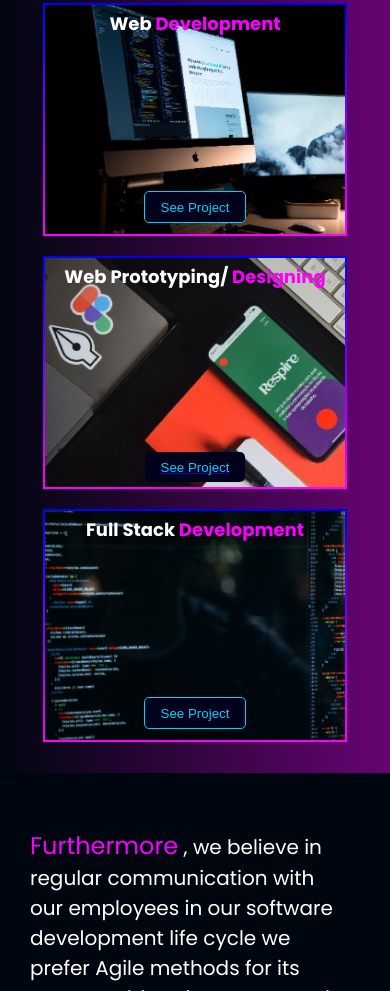
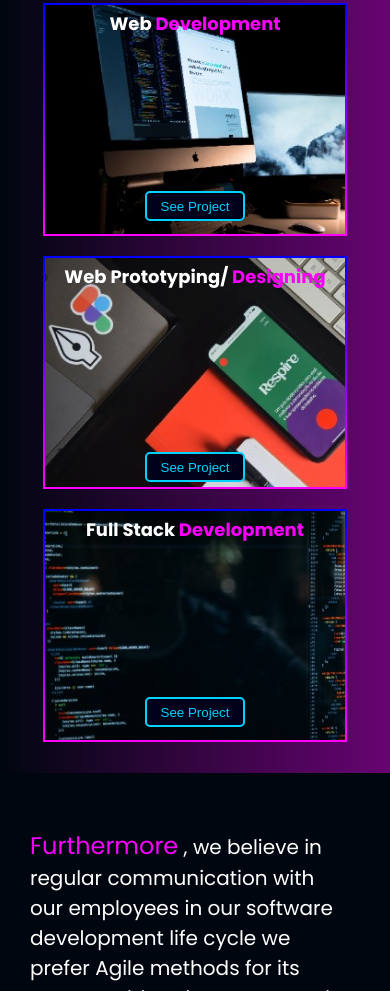
Before and after one commit to Ahad-Rehman/progression, a plain HTML site: page index.html in a window 390 px wide. Shown: the part 2531-3522 px from the top of the page. Drawn offline with Linux system fonts and the light colour scheme; a web font is replaced by a local one.

Commit message:
Update index.css

```diff
--- a/index.css
+++ b/index.css
@@ -1003,11 +1003,12 @@ img.main4-section-image2 {
 
   .button-head {
     margin-top: 130px;
-    border: 1px solid #00D1FF;
+    /* border: 1px solid #00D1FF; */
     color: #00D1FF;
     border-radius: 5px;
     transition: none;
     background-color: #00011a;
+    text-decoration: none;
   }
 
   .main3-button {
@@ -1016,6 +1017,8 @@ img.main4-section-image2 {
     transition: none;
     /* pointer-events: none; */
     background-color: #00011a;
+    border: 2px solid #00D1FF;
+    text-decoration: none;
   }
 
   /* after this  */
@@ -1126,12 +1129,14 @@ img.main4-section-image2 {
 
 .mobile {
   display: none;
+  text-decoration: none;
 }
 
 /* mobile responsivness from here  */
 @media (max-width:890px) {
-.main1-mid video{
+  .main1-mid video{
     display: none;
+    text-decoration: none;
   }
   .laptop {
     display: none;
```
